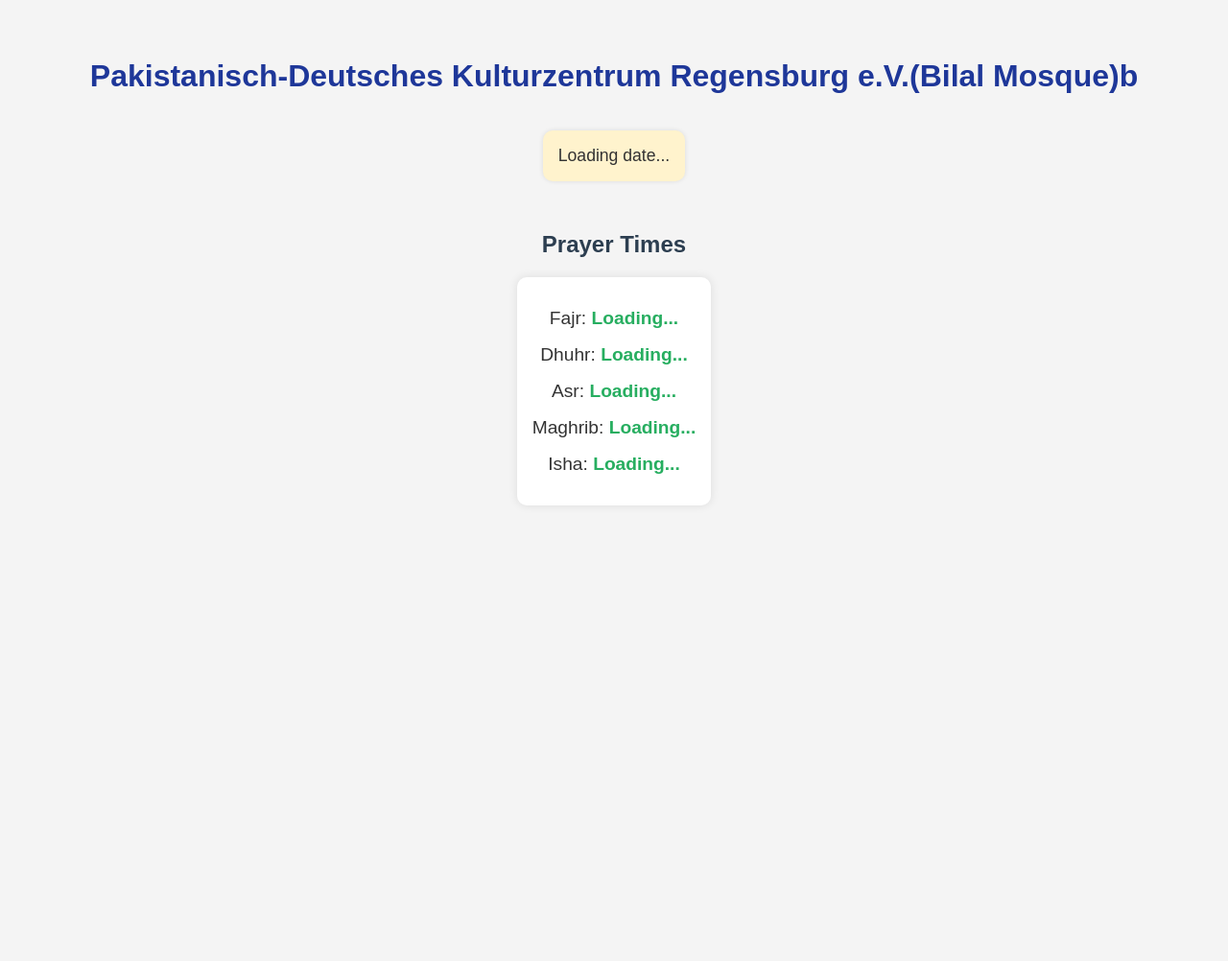
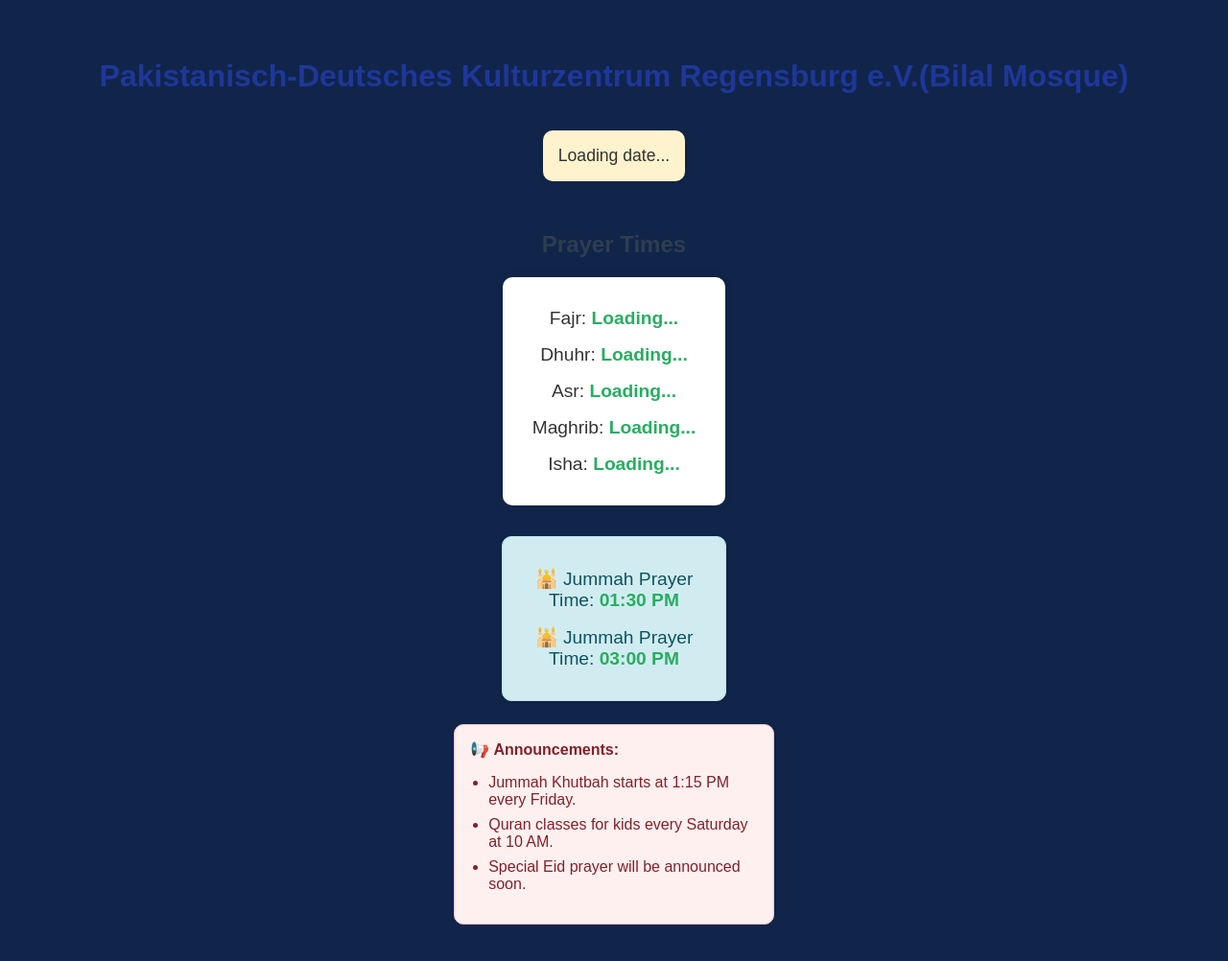
Before and after one commit to jahanzaibkhan1995/prayer_time_website, a plain HTML site: page mainpage.html in a window 1280 px wide. Shown: the whole page at 96% size. Before the commit the page ends 800 px from the top, so only its background shows below. Drawn offline with Linux system fonts and the light colour scheme.

Commit message:
modified Jumma prayer block and announcment box

```diff
--- a/mainpage.html
+++ b/mainpage.html
@@ -3,11 +3,11 @@
 <head>
   <meta charset="UTF-8" />
   <meta name="viewport" content="width=device-width, initial-scale=1" />
-  <title>Prayer Times by Location</title>
+  <title>Prayer Times</title>
   <style>
     body {
       font-family: Arial, sans-serif;
-      background: #f4f4f4;
+      background: #11254b;
       color: #333;
       text-align: center;
       padding: 2rem;
@@ -35,6 +35,7 @@
       border-radius: 10px;
       box-shadow: 0 0 10px rgba(0, 0, 0, 0.1);
       margin-bottom: 1rem;
+      width: 200px;
     }
     .prayer {
       margin: 1rem 0;
@@ -51,18 +52,42 @@
       padding: 1rem;
       border-radius: 10px;
       display: inline-block;
+      box-shadow: 0 0 5px rgba(0,0,0,0.05);
       margin-top: 1rem;
+      width: 200px;
 
       display: block;
       max-width: 400px;
       margin-left: auto;
       margin-right: auto;
     }
+    .jumma-prayer {
+      margin: 1rem 0;
+      font-size: 1.2rem;
+    }
+    .news-box {
+     background: #fff0f0;
+     border: 1px solid #f5c2c7;
+     color: #842029;
+     padding: 1rem;
+     border-radius: 10px;
+     box-shadow: 0 0 5px rgba(0,0,0,0.05);
+     margin: 1.5rem auto;
+     max-width: 300px;
+     text-align: left;
+     font-size: 1rem;
+    }
+    .news-box ul {
+     padding-left: 1.2rem;
+    }
+    .news-box li {
+     margin-bottom: 0.5rem;
+    }
   </style>
 </head>
 <body>
 
-  <h1 class="site-title">Pakistanisch-Deutsches Kulturzentrum Regensburg e.V.(Bilal Mosque)b</h1>
+  <h1 class="site-title">Pakistanisch-Deutsches Kulturzentrum Regensburg e.V.(Bilal Mosque)</h1>
   <div class="date-box" id="date-box">Loading date...</div>
   <h2>Prayer Times</h2>
 
@@ -74,9 +99,19 @@
     <div class="prayer">Isha: <span class="time" id="isha">Loading...</span></div>
   </div>
 
-  <!-- Jummah section (will show if it's Friday) -->
-  <div class="jummah" id="jummah-time" style="display: none;">
-    🕌 Jummah Prayer Time: <span class="time" id="jummah">01:30 PM</span>
+  <!-- Jummah section -->
+  <div class="jummah">
+     <div class="jumma-prayer">🕌 Jummah Prayer Time: <span class="time" id="jummah">01:30 PM</span></div>
+     <div class="jumma-prayer">🕌 Jummah Prayer Time: <span class="time" id="jummah">03:00 PM</span></div>
+  </div>
+
+  <div class="news-box" id="news-box">
+    📢 <strong>Announcements:</strong>
+    <ul>
+      <li>Jummah Khutbah starts at 1:15 PM every Friday.</li>
+      <li>Quran classes for kids every Saturday at 10 AM.</li>
+      <li>Special Eid prayer will be announced soon.</li>
+    </ul>
   </div>
 
   <script>
```
